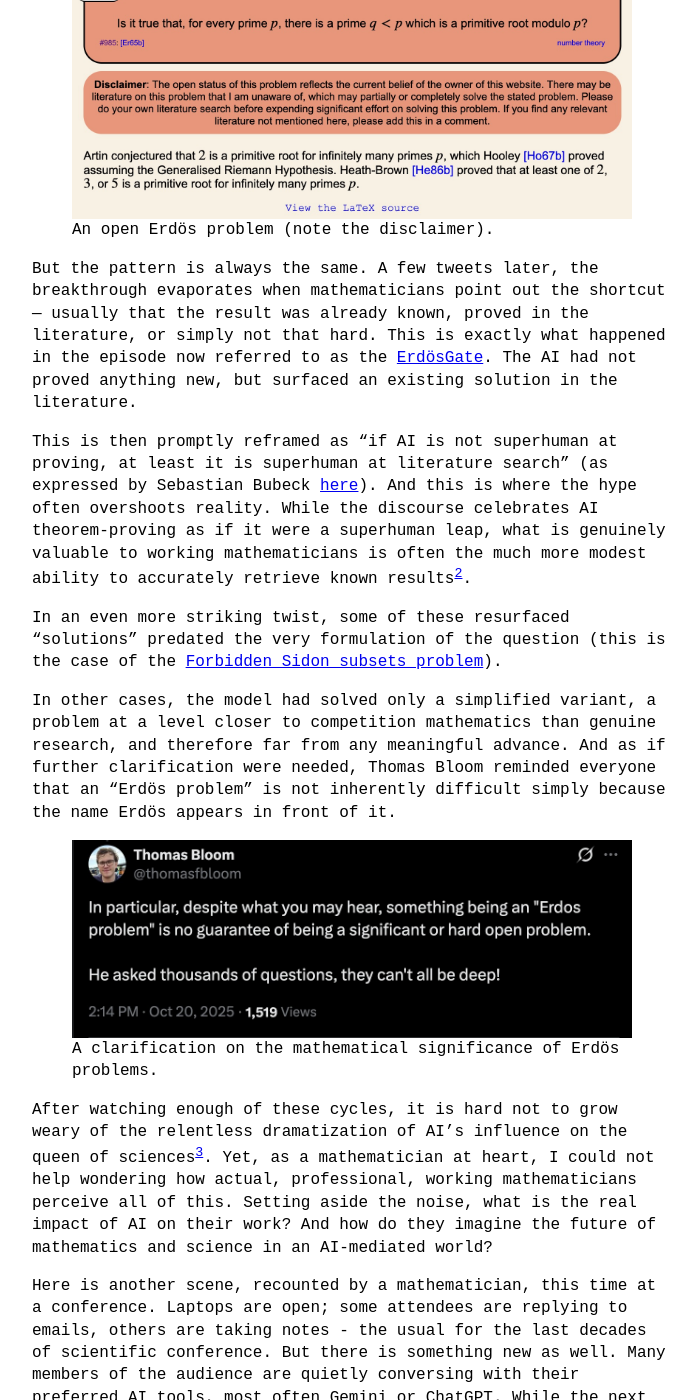
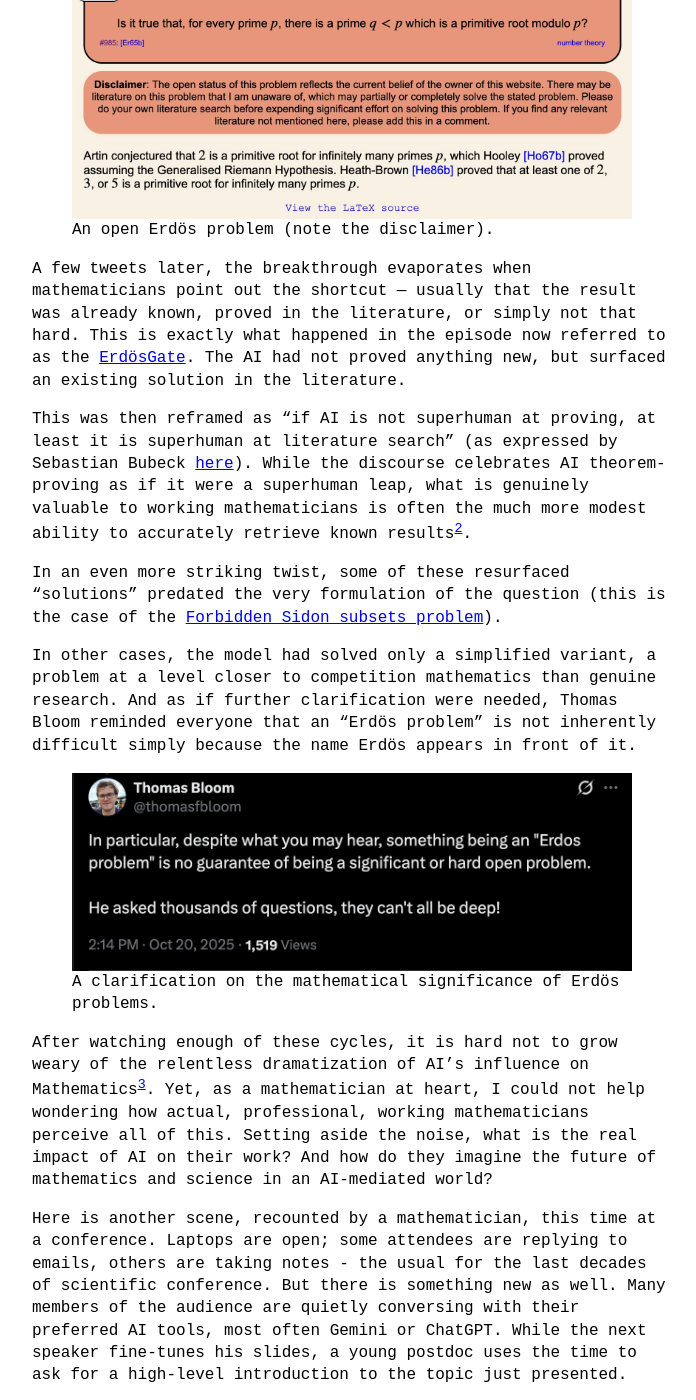
Before and after one commit to dsleo/dsleo.github.io, a Jekyll site: the page built from _posts/2025-12-12-mathematicians-future.md, in a window 1280 px wide and 1400 px high, scrolled down 851 px. Shown: the whole window, without its empty margins (288-984 px from the left). Built offline with Jekyll 4.4.1, drawn with Linux system fonts in a browser that asks for light colours; some of the changed text lies outside the part shown.

Commit message:
small adjustments

```diff
--- a/_posts/2025-12-12-mathematicians-future.md
+++ b/_posts/2025-12-12-mathematicians-future.md
@@ -23,13 +23,13 @@
   </figcaption>
 </figure>
 
-But the pattern is always the same. A few tweets later, the breakthrough evaporates when mathematicians point out the shortcut — usually that the result was already known, proved in the literature, or simply not that hard. This is exactly what happened in the episode now referred to as the [ErdösGate](https://garymarcus.substack.com/p/erdosgate). The AI had not proved anything new, but surfaced an existing solution in the literature.
+A few tweets later, the breakthrough evaporates when mathematicians point out the shortcut — usually that the result was already known, proved in the literature, or simply not that hard. This is exactly what happened in the episode now referred to as the [ErdösGate](https://garymarcus.substack.com/p/erdosgate). The AI had not proved anything new, but surfaced an existing solution in the literature.
 
-This is then promptly reframed as “if AI is not superhuman at proving, at least it is superhuman at literature search” (as expressed by Sebastian Bubeck [here](https://x.com/SebastienBubeck/status/1977181716457701775)). And this is where the hype often overshoots reality. While the discourse celebrates AI theorem-proving as if it were a superhuman leap, what is genuinely valuable to working mathematicians is often the much more modest ability to accurately retrieve known results[^2].
+This was then reframed as “if AI is not superhuman at proving, at least it is superhuman at literature search” (as expressed by Sebastian Bubeck [here](https://x.com/SebastienBubeck/status/1977181716457701775)). While the discourse celebrates AI theorem-proving as if it were a superhuman leap, what is genuinely valuable to working mathematicians is often the much more modest ability to accurately retrieve known results[^2].
 
 In an even more striking twist, some of these resurfaced “solutions” predated the very formulation of the question (this is the case of the [Forbidden Sidon subsets problem](https://arxiv.org/abs/2510.19804)).
 
-In other cases, the model had solved only a simplified variant, a problem at a level closer to competition mathematics than genuine research, and therefore far from any meaningful advance. And as if further clarification were needed, Thomas Bloom reminded everyone that an "Erdös problem" is not inherently difficult simply because the name Erdös appears in front of it.
+In other cases, the model had solved only a simplified variant, a problem at a level closer to competition mathematics than genuine research. And as if further clarification were needed, Thomas Bloom reminded everyone that an "Erdös problem" is not inherently difficult simply because the name Erdös appears in front of it.
 
 <figure>
   <img src="/assets/images/erdos_problem_difficulty.jpg" alt="Erdös problem ">
@@ -38,7 +38,7 @@
   </figcaption>
 </figure>
 
-After watching enough of these cycles, it is hard not to grow weary of the relentless dramatization of AI’s influence on the queen of sciences[^3]. Yet, as a mathematician at heart, I could not help wondering how actual, professional, working mathematicians perceive all of this. Setting aside the noise, what is the real impact of AI on their work? And how do they imagine the future of mathematics and science in an AI-mediated world?
+After watching enough of these cycles, it is hard not to grow weary of the relentless dramatization of AI’s influence on Mathematics[^3]. Yet, as a mathematician at heart, I could not help wondering how actual, professional, working mathematicians perceive all of this. Setting aside the noise, what is the real impact of AI on their work? And how do they imagine the future of mathematics and science in an AI-mediated world?
 
 Here is another scene, recounted by a mathematician, this time at a conference. Laptops are open; some attendees are replying to emails, others are taking notes - the usual for the last decades of scientific conference. But there is something new as well. Many members of the audience are quietly conversing with their preferred AI tools, most often Gemini or ChatGPT. While the next speaker fine-tunes his slides, a young postdoc uses the time to ask for a high-level introduction to the topic just presented.
 
@@ -46,13 +46,11 @@
 
 ## Mapping the Everyday Life of Mathematical Research
 
-One can always speculate, whether as an expert or an enthusiastic outsider, drawing on whatever theoretical framework seems convenient whether sociology of science, epistemology, or general intuition about how mathematicians think. But there is also a simpler and more reliable approach which is to ask the people who actually do the work.
-
-A brief clarification first. I am not interested here in the philosophical or neuroscientific accounts of mathematical cognition, the interplay between intuition and formal reasoning, or the broader reflections on “how the mind does mathematics” (cf. David Bessis [work](https://davidbessis.substack.com/)). The purpose is far more concrete, it is to understand the ordinary, everyday practice of professional mathematicians.
+One can always speculate, whether as an expert or an enthusiastic outsider, drawing on whatever theoretical framework seems convenient whether sociology of science, epistemology, or general intuition about how mathematicians think. But there is also a simpler and more reliable approach which is to ask the people who actually do the work[^4].
 
 With that goal in mind, I spent the past year speaking with thirty mathematicians, spanning all levels of seniority and a wide variety of fields. From PhD students to emeritus professors, from probability theory to algebraic geometry. I wanted to see what mathematicians actually do when they are not driking coffee and sit down to work. How do they choose problems? How do they make progress? What tools do they rely on? And what role, if any, is AI beginning to play in this workflow?
 
-This was not a pre-registered study, but I did design a questionnaire with standard user-discovery principles in mind, aiming to avoid leading questions and minimize bias[^4].
+This was not a pre-registered study, but I did design a questionnaire with standard user-discovery principles in mind, aiming to avoid leading questions and minimize bias[^5].
 
 <div style="background-color: #f8f9fa; border: 1px solid #e1e4e8; border-radius: 6px; padding: 20px; font-family: sans-serif; font-size: 0.9em; line-height: 1.6; color: #24292e;">
 
@@ -188,5 +186,6 @@
 [^1]: OpenAI and DeepMind first claimed a [gold medal at the 2025 IMO](https://www.newscientist.com/article/2489248-deepmind-and-openai-claim-gold-in-international-mathematical-olympiad/), sparking [controversy](https://arstechnica.com/ai/2025/07/openai-jumps-gun-on-international-math-olympiad-gold-medal-announcement/?utm_source=chatgpt.com) as OpenAI announced its score before the official release. Shortly after followed byformal models such as ByteDance's [SeedProver](https://arxiv.org/abs/2507.23726) and Harmonic's [Aristotle](https://arxiv.org/html/2510.01346v1).)
 [^2]: As already discussed in my previous [post](https://dsleo.github.io/llm/2025/04/18/ai-for-mathematicians.html).
 [^3]: See this reddit thread [AI misinformation and Erdos problems](https://www.reddit.com/r/math/comments/1ob2v7t/ai_misinformation_and_erdos_problems/).
-[^4]: Following the best practice of ["The Mom Test"](https://www.momtestbook.com/).
-[^5]: Similar to a [very nice undergrad course](https://www.imo.universite-paris-saclay.fr/~patrick.massot/mdd154/) from [Patrick Massot](https://www.imo.universite-paris-saclay.fr/~patrick.massot/) where Lean code is displayed next to the informal mathematics based on [lean-verbose](https://github.com/PatrickMassot/verbose-lean4).
+[^4]: A brief clarification first. I am not interested here in the philosophical or neuroscientific accounts of mathematical cognition, the interplay between intuition and formal reasoning, or the broader reflections on “how the mind does mathematics” (cf. David Bessis [work](https://davidbessis.substack.com/)). The purpose is far more concrete, it is to understand the ordinary, everyday practice of professional mathematicians.
+[^5]: Following the best practice of ["The Mom Test"](https://www.momtestbook.com/).
+[^6]: Similar to a [very nice undergrad course](https://www.imo.universite-paris-saclay.fr/~patrick.massot/mdd154/) from [Patrick Massot](https://www.imo.universite-paris-saclay.fr/~patrick.massot/) where Lean code is displayed next to the informal mathematics based on [lean-verbose](https://github.com/PatrickMassot/verbose-lean4).
```
Also changed, not shown: other parts of _posts/2025-12-12-mathematicians-future.md (+1 -1 lines).
